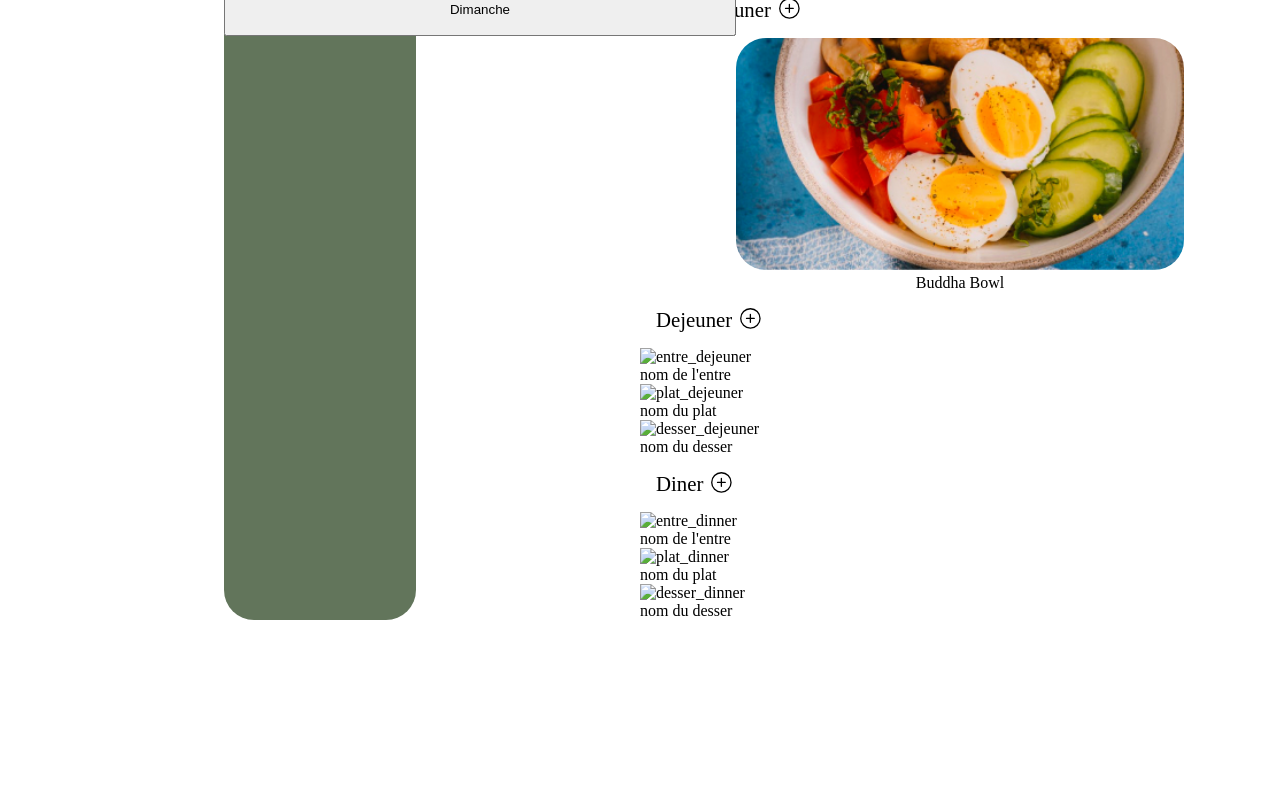
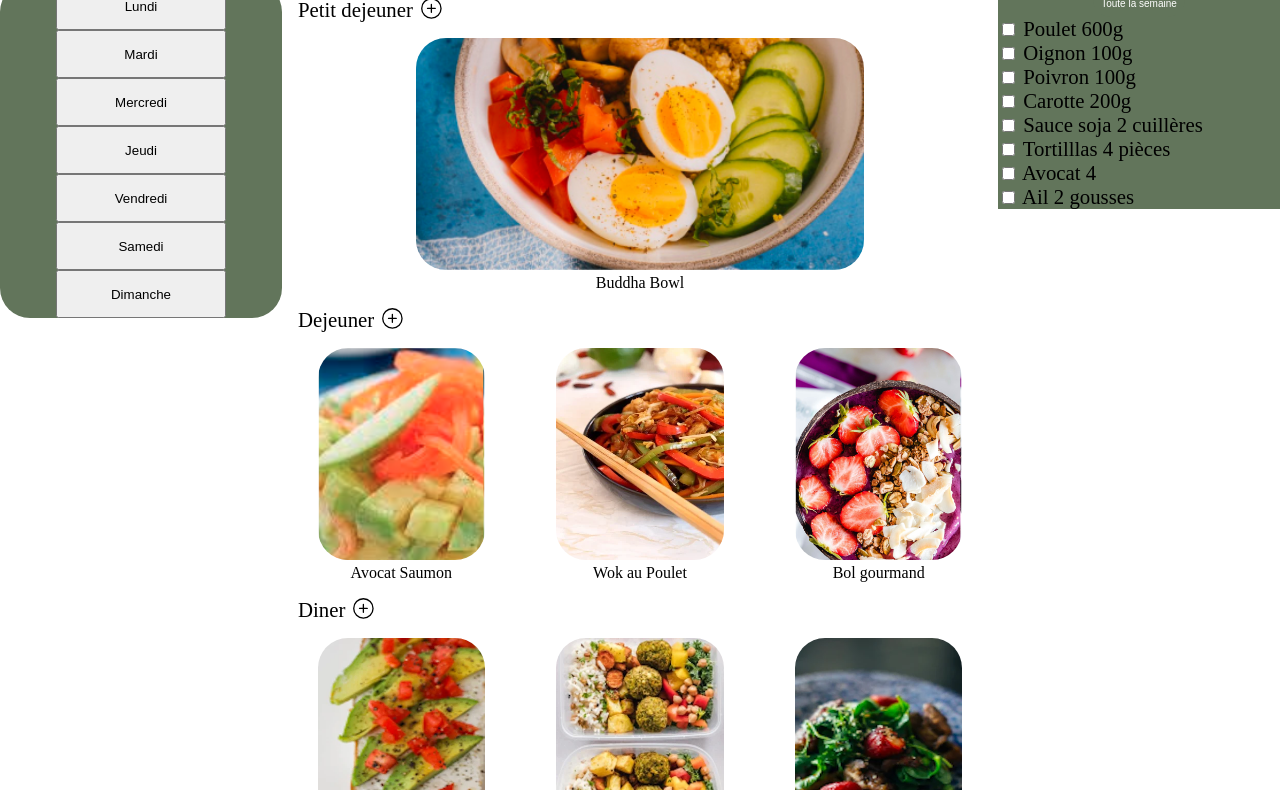
Before and after one commit to noKeyShin/projet_integration, a plain HTML site: page index.html in a window 1280 px wide. Shown: the part 114-904 px from the top of the page. Before the commit the page ends 800 px from the top, so only its background shows below. Drawn offline with Linux system fonts and the light colour scheme.

Commit message:
siteFini_V1

```diff
--- a/index.html
+++ b/index.html
@@ -12,7 +12,7 @@
         <section class="photoNom">
             <img src="media/header/bg_img.webp" class="backgroundMobile">
             <figure><img src="media/header/photoProfil.webp" class="photo"><figcaption>@Alice.p</figcaption> </figure>
-        </section><br>
+        <br></section>
 
         <section class="btnDesktop">
             <figure><img src="media/Logo.svg" class="logoDesktop"></figure>
@@ -28,10 +28,10 @@
         <nav class="planningList">
             <input type="button" value="planning" id="planning">
             <input type="button" value="liste de course" id="listeCourse">
-        </nav>
-        <br>
+        </nav><br>
+
         <section class='jourSemaine'>
-            <section id="chaquePetitBoutons">
+
             <input class="petitBouton" id="lundi" type="button" value="Lun">
             <input class="petitBouton" type="button" value="Mar">
             <input class="petitBouton" type="button" value="Mer">
@@ -39,15 +39,15 @@
             <input class="petitBouton" type="button" value="Ven">
             <input class="petitBouton" type="button" value="Sam">
             <input class="petitBouton" type="button" value="Dim">
-            </section>
 
-            <input class="grosBouton" type="button" value="Lundi">
-            <input class="grosBouton" type="button" value="Mardi">
-            <input class="grosBouton" type="button" value="Mercredi">
-            <input class="grosBouton" type="button" value="Jeudi">
-            <input class="grosBouton" type="button" value="Vendredi">
-            <input class="grosBouton" type="button" value="Samedi">
-            <input class="grosBouton" type="button" value="Dimanche">
+
+            <input class="boutonDesktop" type="button" value="Lundi">
+            <input class="boutonDesktop" type="button" value="Mardi">
+            <input class="boutonDesktop" type="button" value="Mercredi">
+            <input class="boutonDesktop" type="button" value="Jeudi">
+            <input class="boutonDesktop" type="button" value="Vendredi">
+            <input class="boutonDesktop" type="button" value="Samedi">
+            <input class="boutonDesktop" type="button" value="Dimanche">
         </section>
 
     <article class="rubrique" id="rubrique">
@@ -61,50 +61,41 @@
             <div class="dejeuner">
                 <h2>Dejeuner<img src="media/body/btn_ajouter.svg" class="plus"></h2>
             </div>
-            <div class="content_repat">
-                <div class="entre">
-                    <img src="" alt="entre_dejeuner">
-                    <p>nom de l'entre</p>
-                </div>
-                <div class="">
-                    <img src="media/body/" alt="plat_dejeuner">
-                    <p>nom du plat</p>
-                </div>
-                <div class="desser">
-                    <img src="" alt="desser_dejeuner" class="taille_desser">
-                    <p>nom du desser</p>
-                </div>
+            <div class="troisRecette">
+                <figure><img src="media/body/photoDej1.webp" alt="entre_dejeuner"><figcaption>Avocat Saumon</figcaption></figure>
+                <figure><img src="media/body/photoDej2.webp" alt="plat_dejeuner"><figcaption>Wok au Poulet</figcaption></figure>
+                <figure><img src="media/body/photoDej3.webp" alt="desser_dejeuner"><figcaption>Bol gourmand</figcaption></figure>
             </div>
         </section>
         <section>
             <div class="diner">
                 <h2>Diner<img src="media/body/btn_ajouter.svg" alt="ajouter" class="plus"></h2>
             </div>
-            <div class="content_repat">
-                <div class="entre">
-                    <img src="" alt="entre_dinner">
-                    <p>nom de l'entre</p>
-                </div>
-                <div class="plat">
-                    <img src="media/body/" alt="plat_dinner" class="taille_plat">
-                    <p>nom du plat</p>
-                </div>
-                <div class="desser">
-                    <img src="" alt="desser_dinner" class="taille_desser">
-                    <p>nom du desser</p>
-                </div>
+            <div class="troisRecette">
+                    <figure><img src="media/body/photoDiner1.webp" alt="entre_dinner"><figcaption>Toast avocat</figcaption></figure>
+                    <figure><img src="media/body/photoDiner2.webp" alt="plat_dinner"><figcaption>Riz au hommous et légumes</figcaption></figure>
+                    <figure><img src="media/body/photoDiner3.webp" alt="desser_dinner"><figcaption>Gaufre fourmande</figcaption></figure>
             </div>
         </section>
     </article>
         <aside class="ingredients" id="ingredients">
-
+            <section class="filtrer">
+                <input class="btnSemaine" id="btnSemaine" type="button" value="Toute la semaine">
+            <br></section>
+            <section class="checkbox">
+                <input type="checkbox"> Poulet 600g<br>
+                <input type="checkbox"> Oignon 100g<br>
+                <input type="checkbox"> Poivron 100g<br>
+                <input type="checkbox"> Carotte 200g<br>
+                <input type="checkbox"> Sauce soja 2 cuillères<br>
+                <input type="checkbox"> Tortilllas 4 pièces<br>
+                <input type="checkbox"> Avocat 4<br>
+                <input type="checkbox"> Ail 2 gousses<br>
+            </section>
         </aside>
     </main>
     <script src="js/app.js"></script>
     <footer>
-        <!-- <section class=".bottom">
-
-        </section> -->
         <div class="menuIcon acceuil">
             <svg width="auto" height="32" viewBox="0 0 36 36" fill="none" xmlns="http://www.w3.org/2000/svg" class="icon_home">
                 <path d="M34.0021 30.8393V18.4715C34.0022 17.611 33.8244 16.7596 33.4796 15.9694C33.1349 15.1791 32.6304 14.4668 31.9971 13.8758L20.1996 2.86395C19.6054 2.30914 18.8187 2 18.001 2C17.1833 2 16.3967 2.30914 15.8025 2.86395L4.00493 13.8758C3.37165 14.4668 2.86718 15.1791 2.52243 15.9694C2.17768 16.7596 1.99991 17.611 2 18.4715V30.8393C2 31.6776 2.33716 32.4815 2.93732 33.0743C3.53747 33.667 4.35146 34 5.20021 34H30.8019C31.6506 34 32.4646 33.667 33.0648 33.0743C33.6649 32.4815 34.0021 31.6776 34.0021 30.8393Z" stroke="white" stroke-width="2.66667" stroke-linecap="round" stroke-linejoin="round"/>
--- a/style/style.css
+++ b/style/style.css
@@ -119,7 +119,7 @@ header .photo{
     margin-left: auto;
     margin-right: auto;
     border-radius: 30px;
-    width:20rem;
+    width: 17rem;
 }
 
 
@@ -207,7 +207,7 @@ display: flex;
     display: flex;
 }
 
-.grosBouton
+.boutonDesktop
 {
     display: none;
 }
@@ -269,7 +269,7 @@ display: flex;
 
     .jourSemaine
     {
-    width:23rem;
+        width:25rem;
     }
 
     .petitBouton
@@ -303,7 +303,7 @@ display: flex;
 
 .jourSemaine
 {
-width:26rem;
+width:30rem;
 }
 
 .petitBouton
@@ -336,14 +336,14 @@ h1
       display: none;
     }
     body{
-        padding-bottom: 0rem;
+        padding: 0;
     }
 
     header{
         background-color: gray;
         position: sticky;
         justify-content: center;
-        text-align: center;
+        align-items: center;
         height: 6rem;
 
     }
@@ -357,8 +357,8 @@ h1
     {
         height: 4rem;
         width: auto;
-        padding-left: 1rem;
-        padding-top: 1rem;
+        margin: 1rem;
+
     }
 
     .photoDesktop
@@ -372,10 +372,10 @@ h1
 
     .photoDesktop img
     {
-        padding-top: 1rem;
+        margin: 1rem;
         height: 4rem;
         width: auto;
-        padding-right: 1rem;
+
     }
 
     .photoDesktop figcaption
@@ -386,9 +386,16 @@ h1
 
     .autreDesktop
     {
+        display: flex;
+        flex-direction: column;
         justify-content: center;
-        padding-right: 1rem;
-        padding-top: 1rem;
+        align-items: center;
+        margin: 0.5rem;
+        padding: 0.5rem;
+        background-color: #62755B;
+        height: 3rem;
+        width: 5rem;
+        border-radius: 15px;
     }
 
 
@@ -411,8 +418,14 @@ h1
 
     .jourSemaine
     {
+        align-items: center;
+        display: flex;
         flex-direction: column;
-        width: 15%;
+        width: 30%;
+        height: fit-content;
+        position:sticky;
+        top: 0;
+
     }
 
 
@@ -421,20 +434,27 @@ h1
         display: none;
     }
 
-    .grosBouton
+    .boutonDesktop
     {
-        display:block;
-        width: 40%;
-        height: 6.8%;
-        position: fixed;
+        display:flex;
+        flex-direction: column;
+        width: 60%;
+        height: 3rem;
     }
-
-
+    .checkbox
+    {
+        margin: 0;
+    }
     .ingredients
     {
-        display: none;
+        display: flex;
+        flex-direction: column;
+        justify-content: flex-start;
         background-color: #62755B;
-        width: 25%;
+        width: 30%;
+        height: fit-content;
+        position: sticky;
+        top: 0;
     }
 
 
```
Lines whose indentation alone changed are shown as unchanged.
